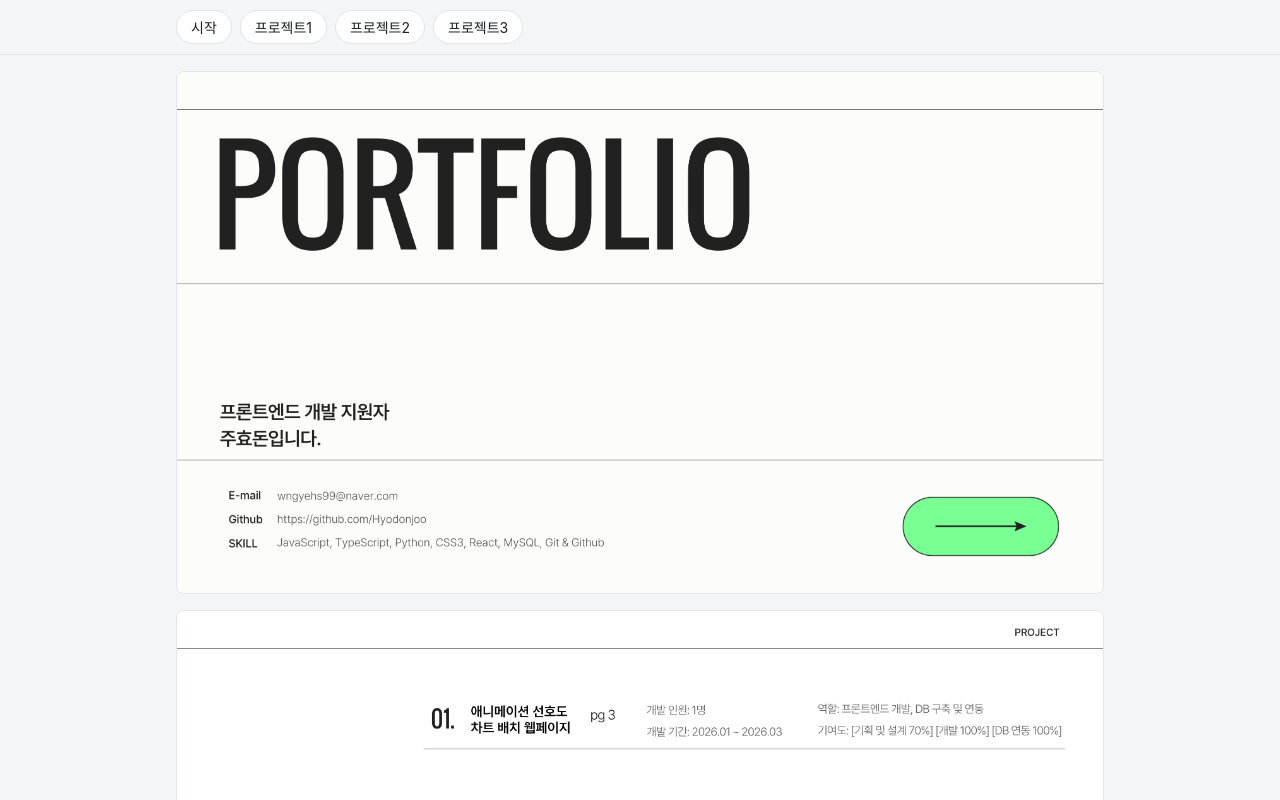
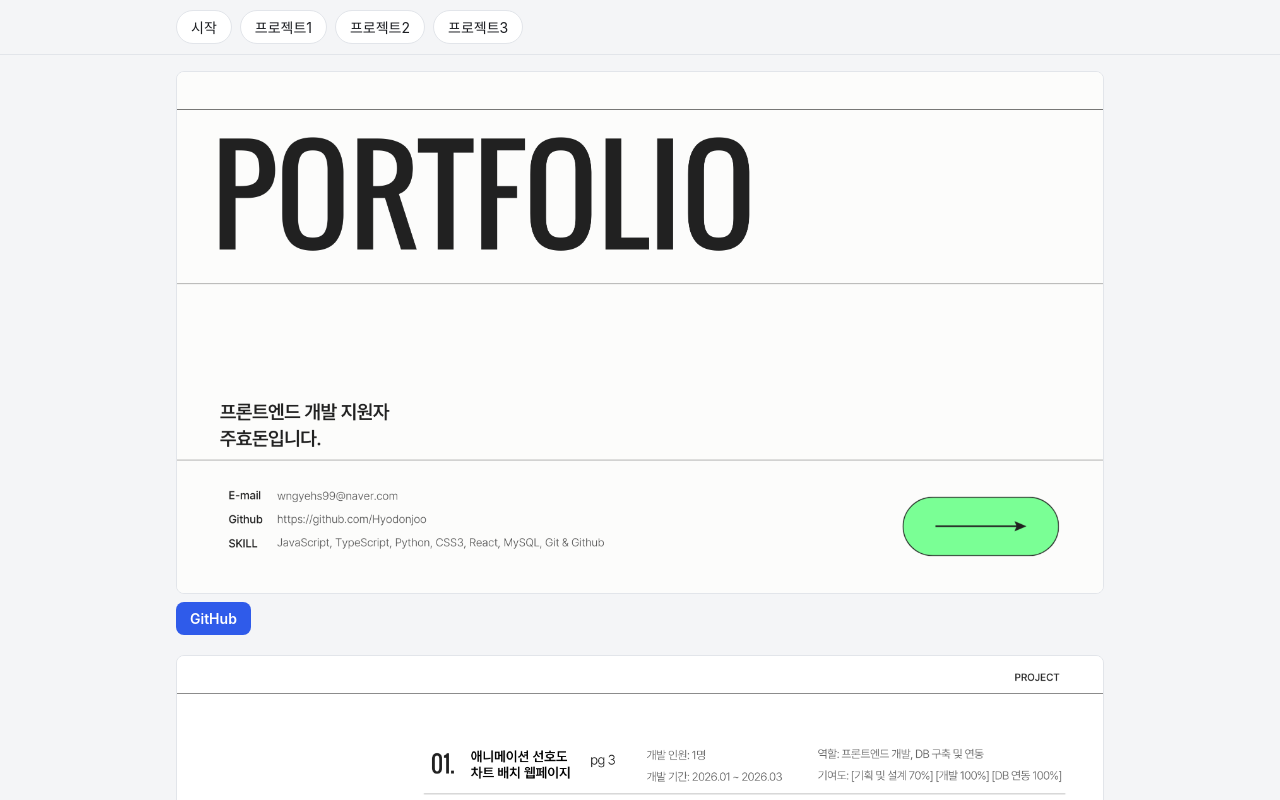
Before and after one commit to Hyodonjoo/Hyodonjoo.github.io, a plain HTML site: page index.html in a window 1280 px wide. Shown: the top 800 px of the page. Drawn offline with Linux system fonts and the light colour scheme.

Commit message:
사이트 링크 추가

```diff
--- a/index.html
+++ b/index.html
@@ -70,6 +70,23 @@
     border-radius: 8px;
     scroll-margin-top: 64px;
   }
+  .slide.has-links { margin-bottom: 8px; }
+  .linkbar {
+    display: flex;
+    flex-wrap: wrap;
+    gap: 8px;
+    margin: 0 0 20px;
+  }
+  .linkbar a {
+    padding: 8px 14px;
+    border-radius: 8px;
+    background: var(--accent);
+    color: #fff;
+    text-decoration: none;
+    font-size: 14px;
+    font-weight: 600;
+  }
+  .linkbar a:hover { opacity: 0.85; }
 </style>
 </head>
 <body>
@@ -92,6 +109,17 @@
   const EXT = ".PNG";           // 확장자 (대소문자까지 똑같아야 합니다: .PNG 또는 .png)
   const COUNT = 31;             // 슬라이드 개수
 
+  // ▼ 슬라이드 번호: [버튼 이름, 링크] 목록. 슬라이드 바로 아래에 버튼으로 표시됩니다.
+  const LINKS = {
+    1:  [["GitHub", "https://github.com/Hyodonjoo"]],
+    4:  [["웹사이트 열기", "https://animebias.vercel.app/"],
+         ["GitHub", "https://github.com/Hyodonjoo/anime_bias_graph"]],
+    16: [["GitHub (서버)", "https://github.com/Hyodonjoo/version-management-server"],
+         ["GitHub (클라이언트)", "https://github.com/Hyodonjoo/agent-file-architecture"]],
+    24: [["GitHub", "https://github.com/Hyodonjoo/MBTI-recommend"]],
+    31: [["GitHub", "https://github.com/Hyodonjoo"]]
+  };
+
   const main = document.getElementById("slides");
   for (let i = 1; i <= COUNT; i++) {
     const img = document.createElement("img");
@@ -101,6 +129,21 @@
     img.alt = "포트폴리오 " + i + "번 슬라이드";
     img.loading = i <= 2 ? "eager" : "lazy";
     main.appendChild(img);
+
+    if (LINKS[i]) {
+      img.classList.add("has-links");
+      const bar = document.createElement("div");
+      bar.className = "linkbar";
+      LINKS[i].forEach(([label, url]) => {
+        const a = document.createElement("a");
+        a.href = url;
+        a.textContent = label;
+        a.target = "_blank";
+        a.rel = "noopener";
+        bar.appendChild(a);
+      });
+      main.appendChild(bar);
+    }
   }
 </script>
 
```
